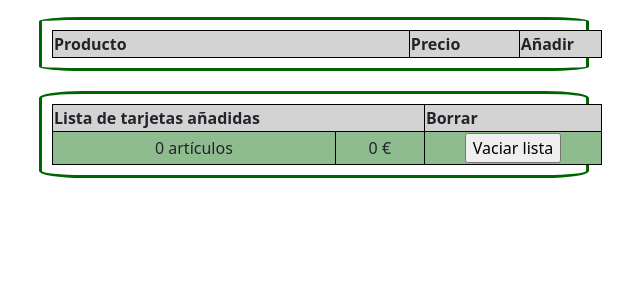
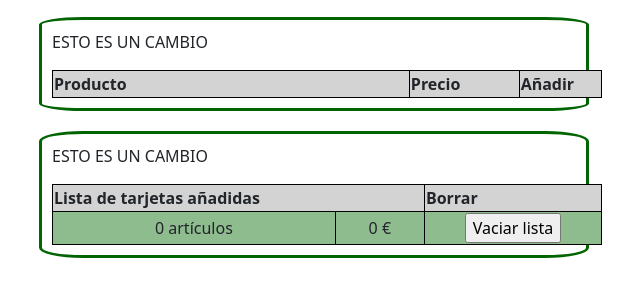
Before and after one commit to gabiperl/Despliegue, a plain HTML site: page index.html in a window 1280 px wide. Shown: the part 191-488 px from the top of the page, without its empty margins (326-966 px from the left). Drawn offline with nearby package versions, Linux system fonts and the light colour scheme.

Commit message:
Update index.html adding a message

```diff
--- a/index.html
+++ b/index.html
@@ -24,7 +24,7 @@
                 </tr>
             </thead>
             <tbody>
-                <!-- RELLENADO MEDIANTE SCRIPT -->
+                <p>ESTO ES UN CAMBIO</p><!-- RELLENADO MEDIANTE SCRIPT -->
             </tbody>
             <tfoot></tfoot>
         </table>
@@ -38,7 +38,7 @@
                 </tr>
             </thead>
             <tbody>
-                <!-- RELLENADO MEDIANTE SCRIPT -->
+                <P>ESTO ES UN CAMBIO</P><!-- RELLENADO MEDIANTE SCRIPT -->
             </tbody>
             <tfoot>
                 <tr>
```
